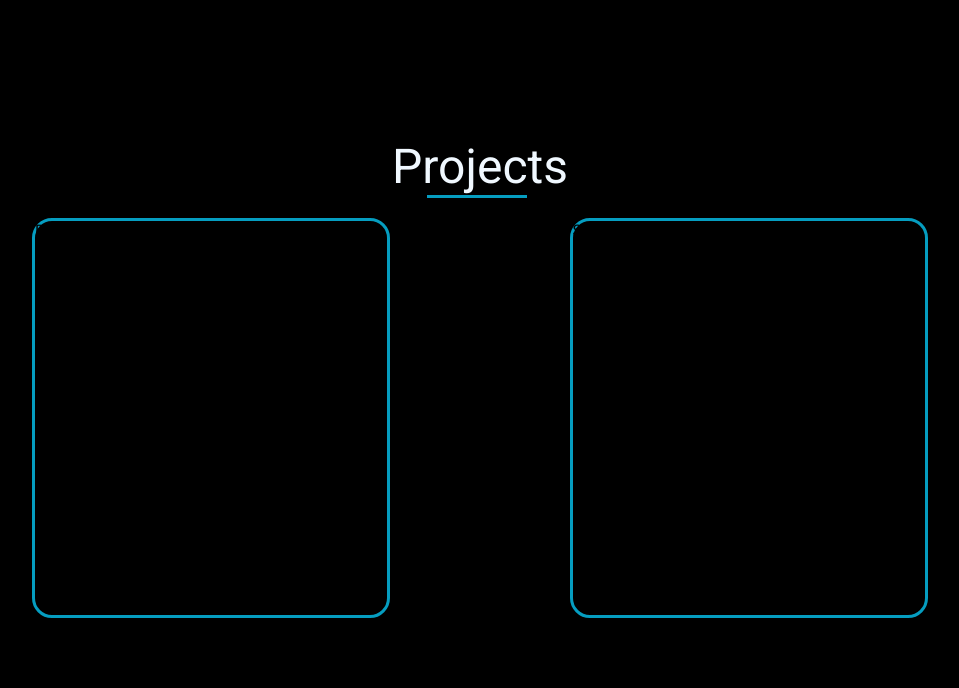
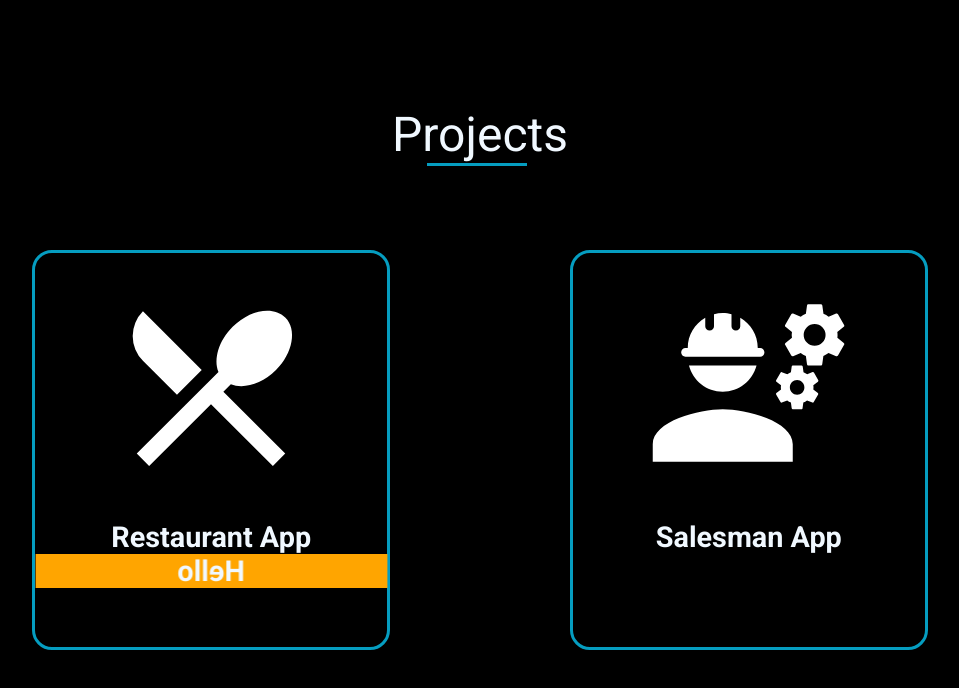
Before and after one commit to VISRUTHI-17/portfolio_react, a React (Create React App) app: page /project in a window 1280 px wide. Shown: the top 688 px of the page, without its empty margins (160-1119 px from the left). Built offline with nearby package versions, Linux system fonts and the light colour scheme.

Commit message:
Commit 7

```diff
--- a/src/routes/Project.css
+++ b/src/routes/Project.css
@@ -36,6 +36,7 @@
 }
 
 .project-work{
+    margin-top: 5%;
     height: 60vh;
     width: 70%;
     display: flex;
@@ -49,5 +50,27 @@
     width: 40%;
     border: 3px solid #059DC0;
     border-radius: 20px;
+    text-align: center;
+    font-size: 1.8em;
+    font-family: 'Roboto', sans-serif;
+    transition: transform 0.8s;
+    transform-style: preserve-3d;
+    -webkit-backface-visibility: hidden;
+    /* Safari */
+    backface-visibility: hidden;
+}
 
+.icon1{
+    height: 260px;
+    width: 210px;
 }
+
+.rest-div:hover .rest-div{
+    transform: rotateY(180deg);
+}
+
+.rest-back {
+    position: relative;
+    background-color: orange;
+    transform: rotateY(180deg);
+}
--- a/src/routes/Project.js
+++ b/src/routes/Project.js
@@ -1,5 +1,7 @@
 import React from 'react'
 import './Project.css';
+import { RiRestaurant2Fill } from "react-icons/ri";
+import { MdEngineering } from "react-icons/md";
 
 
 const Project = () => {
@@ -7,8 +9,23 @@ const Project = () => {
     <div className='project-div'>
       <div><p className="project-title">Projects</p></div>
       <div className='project-work'>
-        <div className='rest-div'>Restaurant app</div>
-        <div className='rest-div'>Sales app</div>
+        <div className='rest-div'>
+          <div className='rest-logo'>
+            <RiRestaurant2Fill className='icon1' style={{color:"white"}}/>
+          </div>
+          <h4>Restaurant App</h4>
+          <div className='rest-back'>
+            <h4>Hello</h4>
+
+          </div>
+        </div>
+        <div className='rest-div'>
+          <div className='sales-logo'>
+            <MdEngineering className='icon1' style={{color:"white"}}/>
+            <h4>Salesman App</h4>
+
+          </div>
+        </div>
       </div>
     </div>
   );
--- a/src/routes/Skill.css
+++ b/src/routes/Skill.css
@@ -24,31 +24,30 @@
         padding: 1.5rem;
         perspective: 1000px;
 }
-.card-inner{
+/* .card-inner{
     position: relative;
     width: 100%;
     height: 100%;
     text-align: center;
     transition: transform 0.8s;
     transform-style: preserve-3d;
-}
-.card:hover .card-inner{
+} */
+/* .card:hover .card-inner{
     transform: rotateY(180deg);
-}
-.card-front,
-.card-back {
-    position: absolute;
+} */
+.card-front{
+    position: relative;
     width: 100%;
     height: 100%;
-    -webkit-backface-visibility: hidden;
+    /* -webkit-backface-visibility: hidden; */
     /* Safari */
-    backface-visibility: hidden;
+    /* backface-visibility: hidden; */
 }
-.card-back {
+/* .card-back {
     position: relative;
     background-color: orange;
     transform: rotateY(180deg);
-}
+} */
 
 .card h4{
     color: aliceblue;
--- a/src/routes/Skill.js
+++ b/src/routes/Skill.js
@@ -7,14 +7,14 @@ import { SiMongodb } from "react-icons/si";
 import { SiReact } from "react-icons/si";
 
 
-function ProgressBar({ progress }) {
-  return (
-    <div>
-      <progress value={progress} max="100" />
-      <span>{`${progress}%`}</span>
-    </div>
-  );
-}
+// function ProgressBar({ progress }) {
+//   return (
+//     <div>
+//       <progress value={progress} max="100" />
+//       <span>{`${progress}%`}</span>
+//     </div>
+//   );
+// }
 
 const Skill = () => {
 
@@ -31,9 +31,9 @@ const Skill = () => {
                <SiFlutter className="Logo" style={{ color: "#42A5F5" }} />
                <h4>FLUTTER</h4>
              </div>
-             <div className="card-back">
+             {/* <div className="card-back">
                <ProgressBar progress={80} />
-             </div>
+             </div> */}
            </div>
          </div>
          <div className="card">
@@ -42,9 +42,9 @@ const Skill = () => {
                <SiNodedotjs className="Logo" style={{ color: "green" }} />
                <h4>NODE JS</h4>
              </div>
-             <div className="card-back">
+             {/* <div className="card-back">
                <ProgressBar progress={60} />
-             </div>
+             </div> */}
            </div>
          </div>
          <div className="card">
@@ -53,9 +53,9 @@ const Skill = () => {
                <SiMongodb className="Logo" style={{ color: "lightgreen" }} />
                <h4>MONGO DB</h4>
              </div>
-             <div className="card-back">
+             {/* <div className="card-back">
                <ProgressBar progress={60} />
-             </div>
+             </div> */}
            </div>
          </div>
        </div>
@@ -66,9 +66,9 @@ const Skill = () => {
                <SiReact className="Logo" style={{ color: "61dbfb" }} />
                <h4>REACT</h4>
              </div>
-             <div className="card-back">
+             {/* <div className="card-back">
                <ProgressBar progress={50} />
-             </div>
+             </div> */}
            </div>
          </div>
        </div>
```
